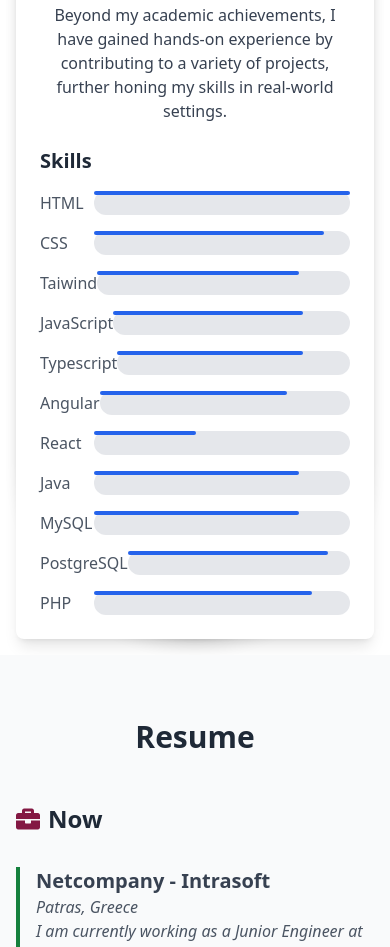
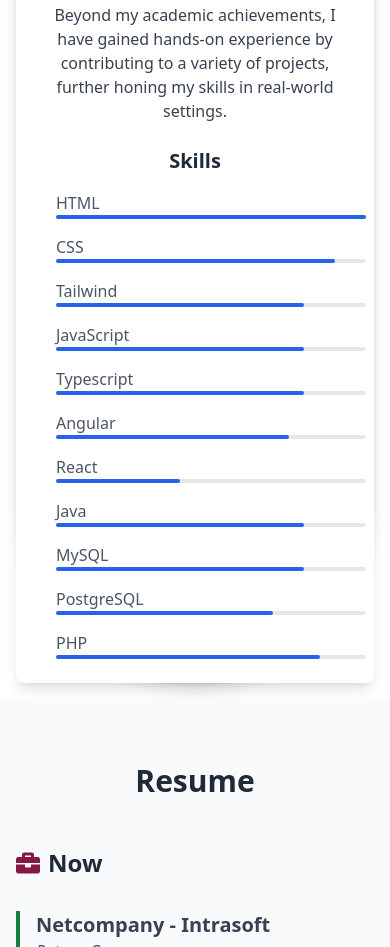
Before and after one commit to PanagiotisZois/PanagiotisZois, a website: page index.html in a window 390 px wide. Shown: the part 1421-2368 px from the top of the page. Drawn offline with nearby package versions, Linux system fonts and the light colour scheme.

Commit message:
fix progress bars

```diff
--- a/index.html
+++ b/index.html
@@ -122,95 +122,74 @@
           </div>
 
           <!-- Right Section: Skills -->
+<!-- Right Section: Skills -->
 <div>
-            <h3 class="text-xl font-semibold text-gray-800 mb-4">Skills</h3>
+  <h3 class="text-xl font-semibold text-gray-800 mb-4 text-center md:text-left">Skills</h3>
   <ul class="space-y-4">
-              <li class="flex justify-between">
-                <span class="text-gray-600">HTML</span>
-                <div class="w-64 bg-gray-200 rounded-full">
-                  <div
-                    class="bg-blue-600 text-xs font-medium text-blue-100 text-center p-0.5 leading-none rounded-full w-full">
-                  </div>
+    <li class="flex flex-col items-start">
+      <span class="text-gray-600 pl-4">HTML</span>
+      <div class="w-full md:w-64 bg-gray-200 rounded-full ml-4">
+        <div class="bg-blue-600 text-xs font-medium text-blue-100 text-center p-0.5 leading-none rounded-full w-full"></div>
       </div>
     </li>
-              <li class="flex justify-between">
-                <span class="text-gray-600">CSS</span>
-                <div class="w-64 bg-gray-200 rounded-full">
-                  <div
-                    class="bg-blue-600 text-xs font-medium text-blue-100 text-center p-0.5 leading-none rounded-full w-[90%]">
-                  </div>
+    <li class="flex flex-col items-start">
+      <span class="text-gray-600 pl-4">CSS</span>
+      <div class="w-full md:w-64 bg-gray-200 rounded-full ml-4">
+        <div class="bg-blue-600 text-xs font-medium text-blue-100 text-center p-0.5 leading-none rounded-full w-[90%]"></div>
       </div>
     </li>
-              <li class="flex justify-between">
-                <span class="text-gray-600">Taiwind</span>
-                <div class="w-64 bg-gray-200 rounded-full">
-                  <div
-                    class="bg-blue-600 text-xs font-medium text-blue-100 text-center p-0.5 leading-none rounded-full w-[80%]">
-                  </div>
+    <li class="flex flex-col items-start">
+      <span class="text-gray-600 pl-4">Tailwind</span>
+      <div class="w-full md:w-64 bg-gray-200 rounded-full ml-4">
+        <div class="bg-blue-600 text-xs font-medium text-blue-100 text-center p-0.5 leading-none rounded-full w-[80%]"></div>
       </div>
     </li>
-              <li class="flex justify-between">
-                <span class="text-gray-600">JavaScript</span>
-                <div class="w-64 bg-gray-200 rounded-full">
-                  <div
-                    class="bg-blue-600 text-xs font-medium text-blue-100 text-center p-0.5 leading-none rounded-full w-[80%]">
-                  </div>
+    <li class="flex flex-col items-start">
+      <span class="text-gray-600 pl-4">JavaScript</span>
+      <div class="w-full md:w-64 bg-gray-200 rounded-full ml-4">
+        <div class="bg-blue-600 text-xs font-medium text-blue-100 text-center p-0.5 leading-none rounded-full w-[80%]"></div>
       </div>
     </li>
-              <li class="flex justify-between">
-                <span class="text-gray-600">Typescript</span>
-                <div class="w-64 bg-gray-200 rounded-full">
-                  <div
-                    class="bg-blue-600 text-xs font-medium text-blue-100 text-center p-0.5 leading-none rounded-full w-[80%]">
-                  </div>
+    <li class="flex flex-col items-start">
+      <span class="text-gray-600 pl-4">Typescript</span>
+      <div class="w-full md:w-64 bg-gray-200 rounded-full ml-4">
+        <div class="bg-blue-600 text-xs font-medium text-blue-100 text-center p-0.5 leading-none rounded-full w-[80%]"></div>
       </div>
     </li>
-              <li class="flex justify-between">
-                <span class="text-gray-600">Angular</span>
-                <div class="w-64 bg-gray-200 rounded-full">
-                  <div
-                    class="bg-blue-600 text-xs font-medium text-blue-100 text-center p-0.5 leading-none rounded-full w-[75%]">
-                  </div>
+    <li class="flex flex-col items-start">
+      <span class="text-gray-600 pl-4">Angular</span>
+      <div class="w-full md:w-64 bg-gray-200 rounded-full ml-4">
+        <div class="bg-blue-600 text-xs font-medium text-blue-100 text-center p-0.5 leading-none rounded-full w-[75%]"></div>
       </div>
     </li>
-              <li class="flex justify-between">
-                <span class="text-gray-600">React</span>
-                <div class="w-64 bg-gray-200 rounded-full">
-                  <div
-                    class="bg-blue-600 text-xs font-medium text-blue-100 text-center p-0.5 leading-none rounded-full w-[40%]">
-                  </div>
+    <li class="flex flex-col items-start">
+      <span class="text-gray-600 pl-4">React</span>
+      <div class="w-full md:w-64 bg-gray-200 rounded-full ml-4">
+        <div class="bg-blue-600 text-xs font-medium text-blue-100 text-center p-0.5 leading-none rounded-full w-[40%]"></div>
       </div>
     </li>
-              <li class="flex justify-between">
-                <span class="text-gray-600">Java</span>
-                <div class="w-64 bg-gray-200 rounded-full">
-                  <div
-                    class="bg-blue-600 text-xs font-medium text-blue-100 text-center p-0.5 leading-none rounded-full w-[80%]">
-                  </div>
+    <li class="flex flex-col items-start">
+      <span class="text-gray-600 pl-4">Java</span>
+      <div class="w-full md:w-64 bg-gray-200 rounded-full ml-4">
+        <div class="bg-blue-600 text-xs font-medium text-blue-100 text-center p-0.5 leading-none rounded-full w-[80%]"></div>
       </div>
     </li>
-              <li class="flex justify-between">
-                <span class="text-gray-600">MySQL</span>
-                <div class="w-64 bg-gray-200 rounded-full">
-                  <div
-                    class="bg-blue-600 text-xs font-medium text-blue-100 text-center p-0.5 leading-none rounded-full w-[80%]">
-                  </div>
+    <li class="flex flex-col items-start">
+      <span class="text-gray-600 pl-4">MySQL</span>
+      <div class="w-full md:w-64 bg-gray-200 rounded-full ml-4">
+        <div class="bg-blue-600 text-xs font-medium text-blue-100 text-center p-0.5 leading-none rounded-full w-[80%]"></div>
       </div>
     </li>
-              <li class="flex justify-between">
-                <span class="text-gray-600">PostgreSQL</span>
-                <div class="w-64 bg-gray-200 rounded-full">
-                  <div
-                    class="bg-blue-600 text-xs font-medium text-blue-100 text-center p-0.5 leading-none rounded-full w-[90%]">
-                  </div>
+    <li class="flex flex-col items-start">
+      <span class="text-gray-600 pl-4">PostgreSQL</span>
+      <div class="w-full md:w-64 bg-gray-200 rounded-full ml-4">
+        <div class="bg-blue-600 text-xs font-medium text-blue-100 text-center p-0.5 leading-none rounded-full w-[70%]"></div>
       </div>
     </li>
-              <li class="flex justify-between">
-                <span class="text-gray-600">PHP</span>
-                <div class="w-64 bg-gray-200 rounded-full">
-                  <div
-                    class="bg-blue-600 text-xs font-medium text-blue-100 text-center p-0.5 leading-none rounded-full w-[85%]">
-                  </div>
+    <li class="flex flex-col items-start">
+      <span class="text-gray-600 pl-4">PHP</span>
+      <div class="w-full md:w-64 bg-gray-200 rounded-full ml-4">
+        <div class="bg-blue-600 text-xs font-medium text-blue-100 text-center p-0.5 leading-none rounded-full w-[85%]"></div>
       </div>
     </li>
   </ul>
```
Also changed, not shown: output.css. Lines whose indentation alone changed are shown as unchanged.
